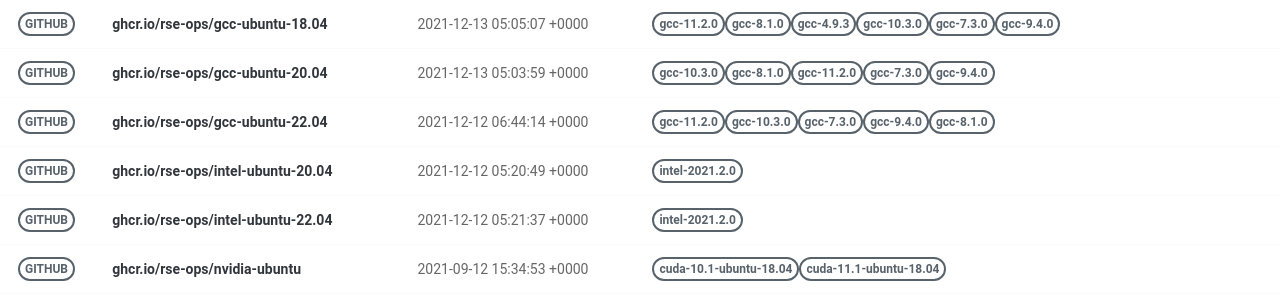
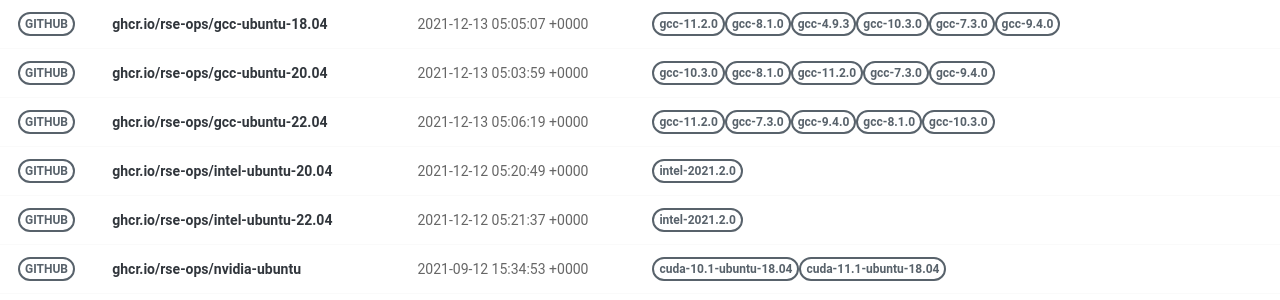
Before and after one commit to rse-ops/docker-images, a Jekyll site: the page built from pages/index.md, in a window 1280 px wide. Shown: the part 375-675 px from the top of the page. Built offline with Jekyll 4.4.1, drawn with Linux system fonts in a browser that asks for light colours; nearby versions of some CDN libraries.

Commit message:
Automated push to update library 2021-12-13

```diff
--- a/_library/ghcr.io-rse-ops-gcc-ubuntu-22.04.md
+++ b/_library/ghcr.io-rse-ops-gcc-ubuntu-22.04.md
@@ -1,7 +1,7 @@
 ---
 layout: container
 name: ghcr.io/rse-ops/gcc-ubuntu-22.04
-updated_at: 2021-12-12 06:44:14.882660
+updated_at: 2021-12-13 05:06:19.717335
 
 
 container_url: https://github.com/orgs/rse-ops/packages/container/package/gcc-ubuntu-22.04
```
Also changed, not shown: other parts of _library/ghcr.io-rse-ops-gcc-ubuntu-22.04.md (+3 -3 lines).
